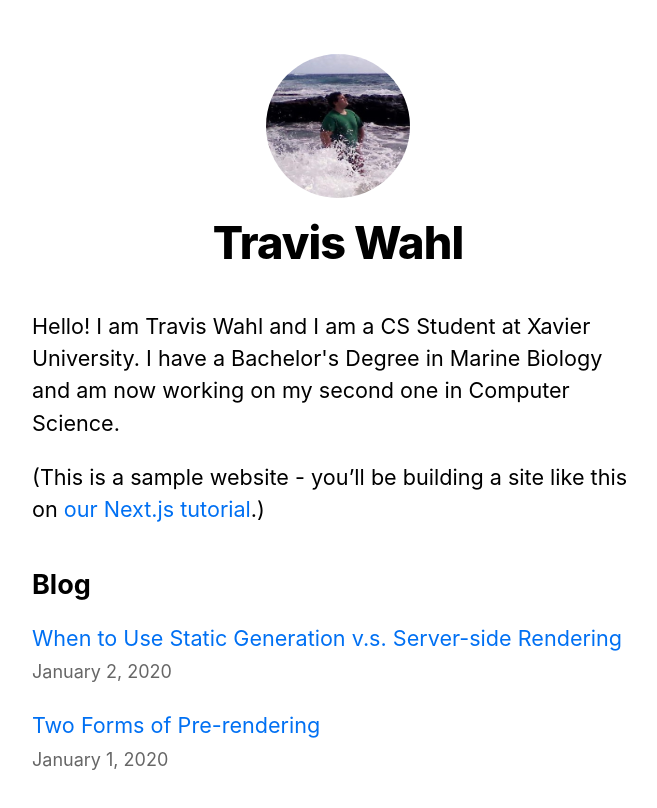
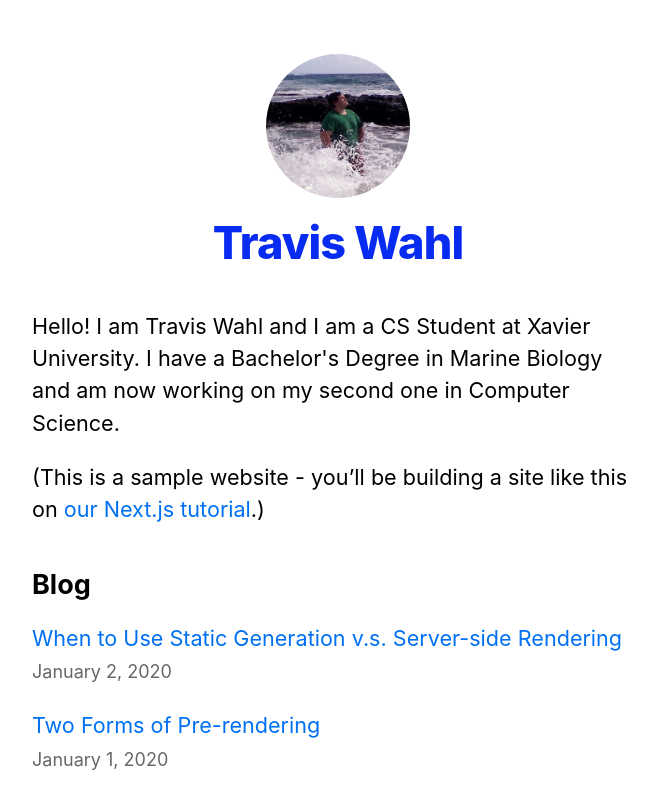
Before and after one commit to Kennaay/nextjs-blog, a Next.js app: page / in a window 1280 px wide. Shown: the top 808 px of the page, without its empty margins (302-959 px from the left). Built offline with nearby package versions, Linux system fonts and the light colour scheme.

Commit message:
Update layout.js
changed name text to blue

```diff
--- a/components/layout.js
+++ b/components/layout.js
@@ -36,7 +36,7 @@ export default function Layout({ children, home }) {
               width={144}
               alt={name}
             />
-            <h1 className={utilStyles.heading2Xl}>{name}</h1>
+            <h1 className={`${utilStyles.heading2Xl} ${utilStyles.blueText}`}>{name}</h1>
           </>
         ) : (
           <>
```
